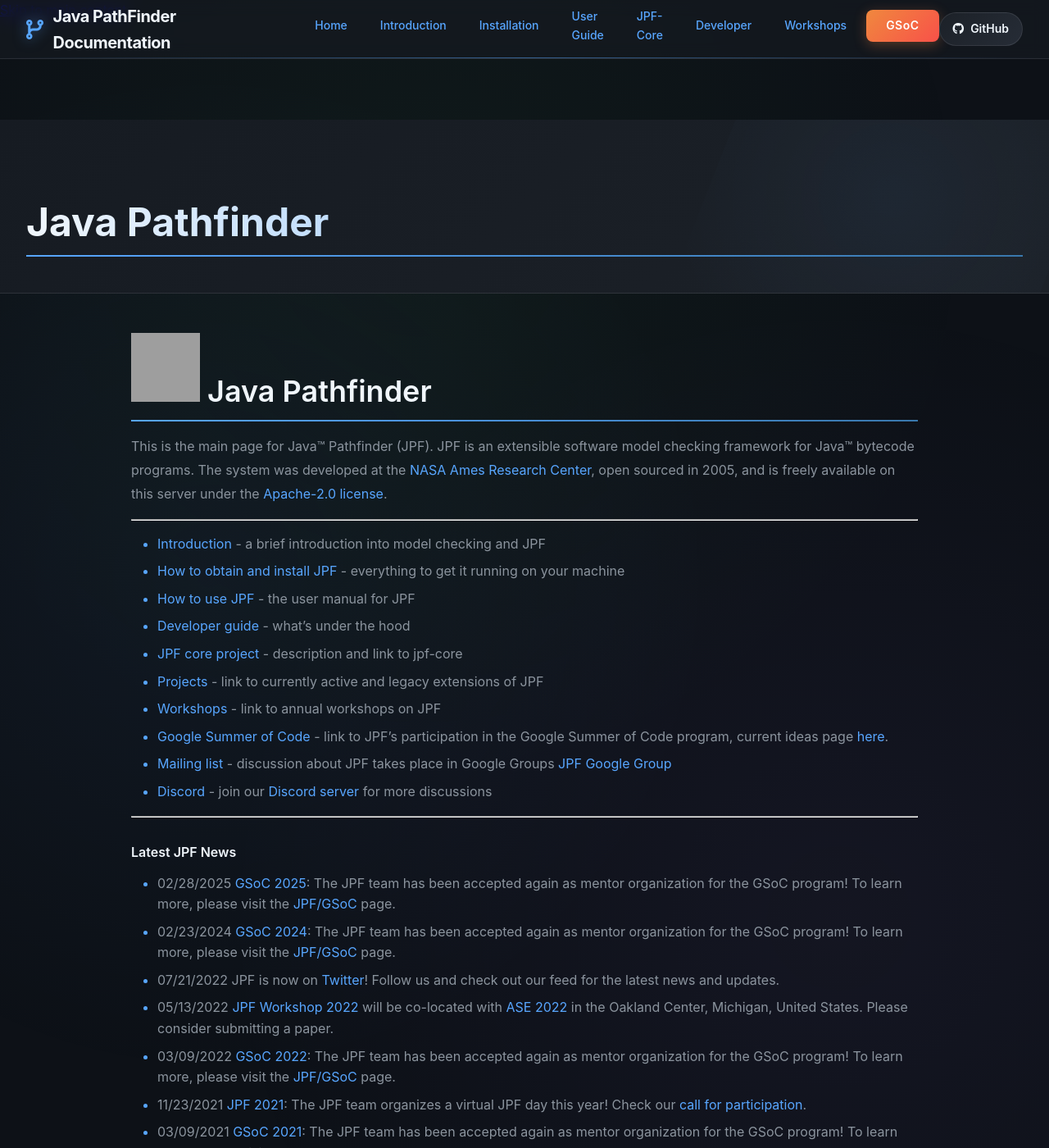
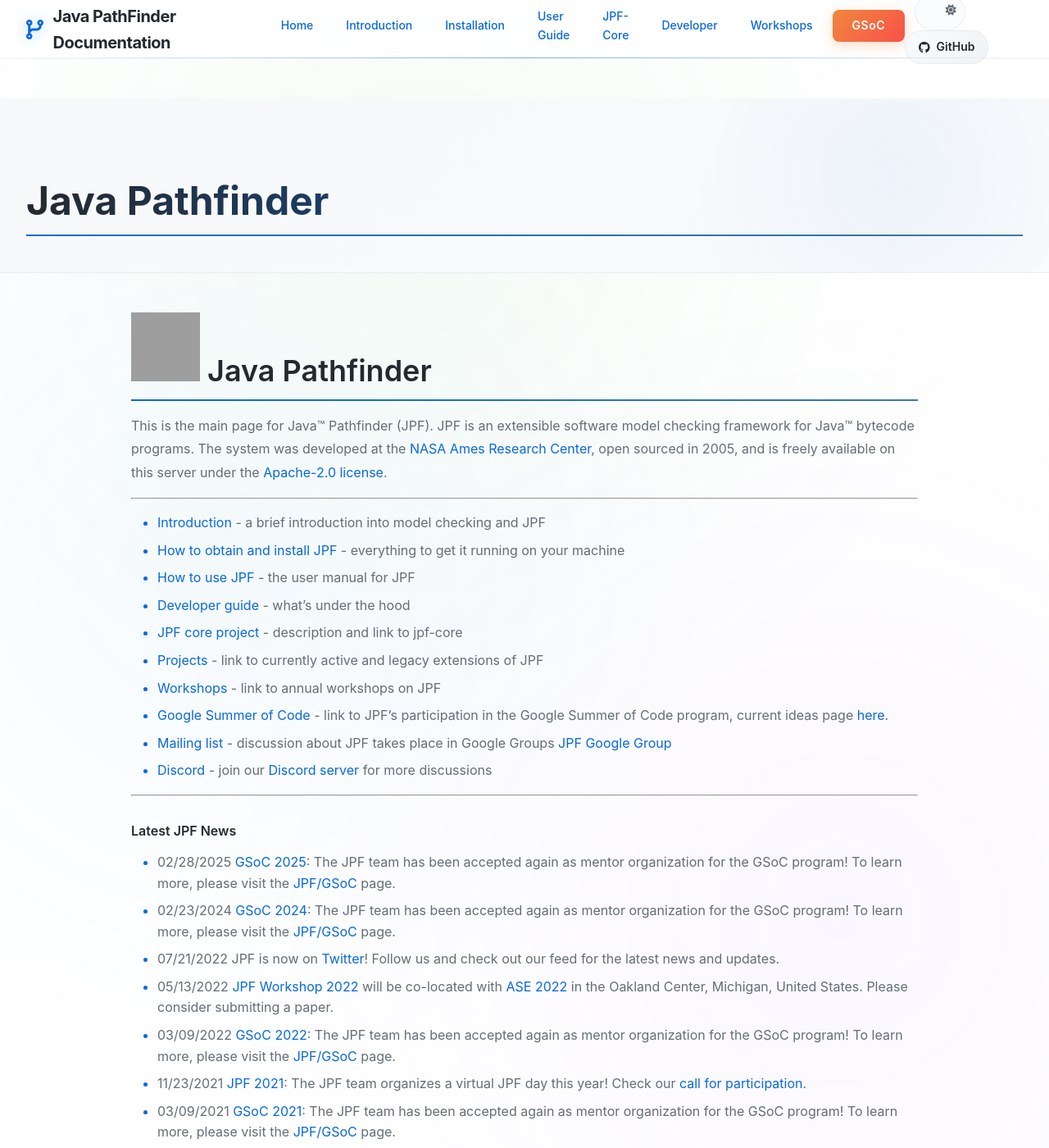
Before and after one commit to javapathfinder/jpf-core, a Jekyll site: the page built from docs/index.md, in a window 1280 px wide and 1400 px high. Shown: the whole window at 82% size. Built offline with Jekyll 4.4.1, drawn with Linux system fonts in a browser that asks for light colours; our own code applies the rules of GitHub Pages for plain Markdown files; grey boxes are pictures that could not be loaded.

Commit message:
add light toggle

```diff
--- a/docs/_layouts/default.html
+++ b/docs/_layouts/default.html
@@ -10,27 +10,23 @@
   <link rel="stylesheet" href="https://cdnjs.cloudflare.com/ajax/libs/font-awesome/6.0.0/css/all.min.css">
 </head>
 <body>
-<!-- Skip link for accessibility -->
-<a href="#main-content" class="skip-link">Skip to main content</a>
 
-<!-- Fixed Header -->
 <header class="site-header">
     <div class="header-container">
-    <!-- Brand -->
         <div class="header-brand">
             <a href="{{ '/' | relative_url }}" class="brand-link">
                 <i class="fas fa-code-branch"></i>
                 <span>{{ site.title }}</span>
             </a>
         </div>
-
-    <!-- Navigation -->
         <nav class="main-nav">
             {% include navigation.html %}
         </nav>
-
-    <!-- GitHub Action Link -->
         <div class="header-actions">
+            <button class="theme-toggle" id="theme-toggle" aria-label="Toggle theme" title="Toggle light/dark theme">
+                <i class="fas fa-moon icon dark-icon"></i>
+                <i class="fas fa-sun icon light-icon"></i>
+            </button>
             <a href="https://github.com/javapathfinder/jpf-core" class="github-link">
                 <i class="fab fa-github"></i>
                 <span>GitHub</span>
@@ -69,5 +65,63 @@
     </div>
   </div>
 </footer>
+
+<script>
+    (function() {
+        const THEME_STORAGE_KEY = 'jpf-theme';
+        const THEMES = { LIGHT: 'light', DARK: 'dark' };
+        const themeToggleDesktop = document.getElementById('theme-toggle');
+        function getStoredTheme() {
+            try { return localStorage.getItem(THEME_STORAGE_KEY); } catch { return null; }
+        }
+        function setStoredTheme(theme) {
+            try { localStorage.setItem(THEME_STORAGE_KEY, theme); } catch {}
+        }
+        function getSystemTheme() {
+            if (window.matchMedia && window.matchMedia('(prefers-color-scheme: light)').matches) return THEMES.LIGHT;
+            return THEMES.DARK;
+        }
+        function getCurrentTheme() {
+            const stored = getStoredTheme();
+            return stored || getSystemTheme();
+        }
+        function applyTheme(theme) {
+            if (theme === THEMES.LIGHT)
+                document.documentElement.setAttribute('data-theme', THEMES.LIGHT);
+            else
+                document.documentElement.removeAttribute('data-theme');
+            const label = theme === THEMES.LIGHT ? 'Switch to dark theme' : 'Switch to light theme';
+            if (themeToggleDesktop) {
+                themeToggleDesktop.setAttribute('aria-label', label);
+                themeToggleDesktop.setAttribute('title', label);
+            }
+        }
+        function toggleTheme() {
+            const current = getCurrentTheme();
+            const next = current === THEMES.LIGHT ? THEMES.DARK : THEMES.LIGHT;
+            setStoredTheme(next);
+            applyTheme(next);
+            document.body.classList.add('theme-transitioning');
+            setTimeout(() => document.body.classList.remove('theme-transitioning'), 300);
+        }
+        if (themeToggleDesktop) {
+            themeToggleDesktop.addEventListener('click', toggleTheme);
+        }
+        if (window.matchMedia) {
+            const mediaQuery = window.matchMedia('(prefers-color-scheme: light)');
+            mediaQuery.addEventListener('change', (e) => {
+                if (!getStoredTheme()) applyTheme(e.matches ? THEMES.LIGHT : THEMES.DARK);
+            });
+        }
+        document.addEventListener('keydown', e => {
+            if (e.altKey && e.key === 't') {
+                e.preventDefault();
+                toggleTheme();
+            }
+        });
+        applyTheme(getCurrentTheme());
+    })();
+</script>
+
 </body>
 </html>
--- a/docs/assets/css/style.css
+++ b/docs/assets/css/style.css
@@ -66,7 +66,58 @@
     --shadow-md: 0 8px 24px rgba(0, 0, 0, 0.12);
     --shadow-lg: 0 12px 48px rgba(0, 0, 0, 0.12);
     --shadow-glow: 0 0 40px rgba(88, 166, 255, 0.1);
+
+    --theme-transition: 0.3s ease;
 }
+
+
+ /* light theme */
+
+ [data-theme="light"] {
+     --bg-primary: #FFFFFF;
+     --bg-secondary: #F6F8FA;
+     --bg-elevated: #FAFBFC;
+     --bg-overlay: #F0F3F6;
+     --bg-glass: rgba(255,255,255,0.85);
+     --text-primary: #24292F;
+     --text-secondary: #656D76;
+     --text-muted: #8B949E;
+     --text-link: #0969DA;
+     --border-default: #D1D9E0;
+     --border-muted: #D8DEE4;
+     --border-subtle: rgba(175,184,193,0.2);
+     --primary: #0969DA;
+     --primary-hover: #0550AE;
+     --primary-bg: rgba(9,105,218,0.1);
+     --gradient-primary: linear-gradient(135deg, #0969DA 0%, #0550AE 100%);
+     --gradient-dark: linear-gradient(180deg, rgba(255,255,255, 0) 0%, rgba(246,248,250,0.8) 100%);
+     --gradient-header: linear-gradient(90deg, #FFFFFF 0%, #F6F8FA 50%, #FFFFFF 100%);
+     --shadow-sm: 0 1px 3px rgba(0,0,0,0.08);
+     --shadow-md: 0 8px 24px rgba(0,0,0,0.06);
+     --shadow-lg: 0 12px 48px rgba(0,0,0,0.08);
+     --shadow-glow: 0 0 40px rgba(9,105,218,0.1);
+ }
+
+ /*  Toggle  */
+ .theme-toggle {
+     display: inline-flex;
+     align-items: center;
+     gap: 8px;
+     padding: 8px;
+     background: var(--bg-elevated);
+     border: 1px solid var(--border-subtle);
+     border-radius: 9999px;
+     cursor: pointer;
+     transition: all var(--theme-transition);
+     margin-left: 12px;
+     min-width: 44px; height: 44px; justify-content: center;
+ }
+ .theme-toggle:active { transform: scale(0.98); }
+ .theme-toggle .icon { width: 18px; height: 18px; color: var(--text-secondary); transition: all var(--theme-transition); }
+ .theme-toggle .dark-icon { opacity: 1; }
+ .theme-toggle .light-icon { opacity: 0; position: absolute; }
+ [data-theme="light"] .theme-toggle .dark-icon { opacity: 0; }
+ [data-theme="light"] .theme-toggle .light-icon { opacity: 1; position: static; }
 
 * {
     margin: 0;
```
Lines whose indentation alone changed are shown as unchanged.
